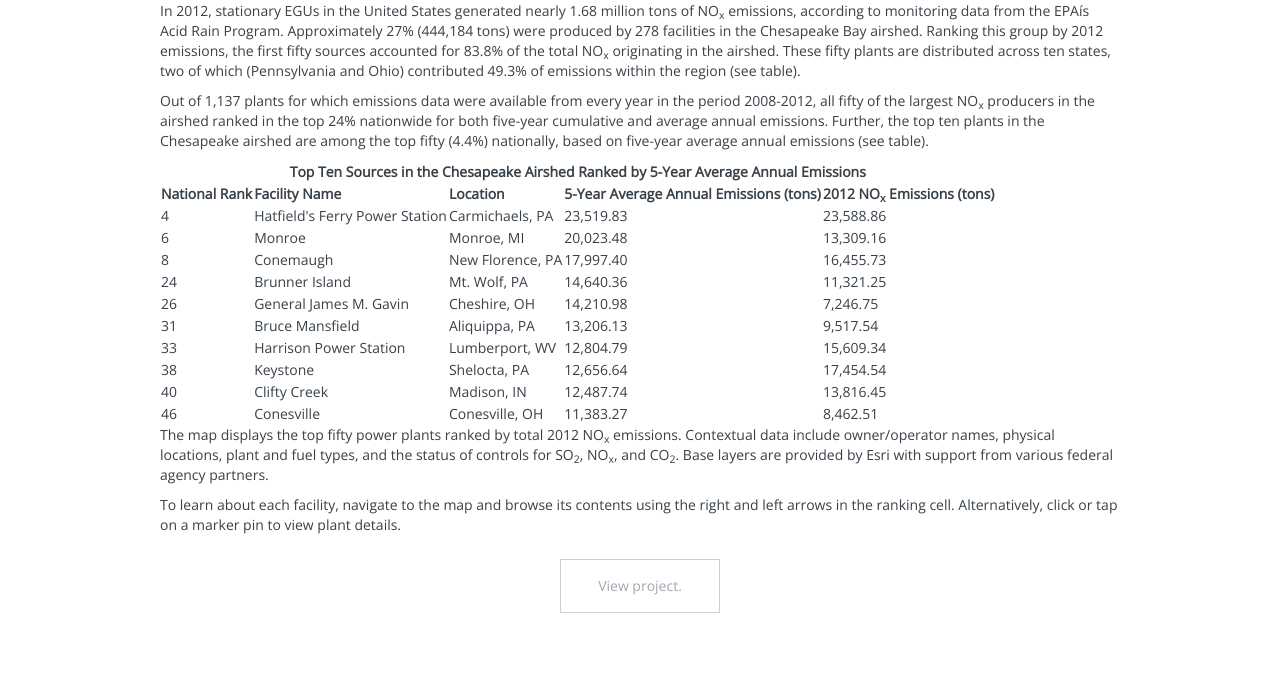
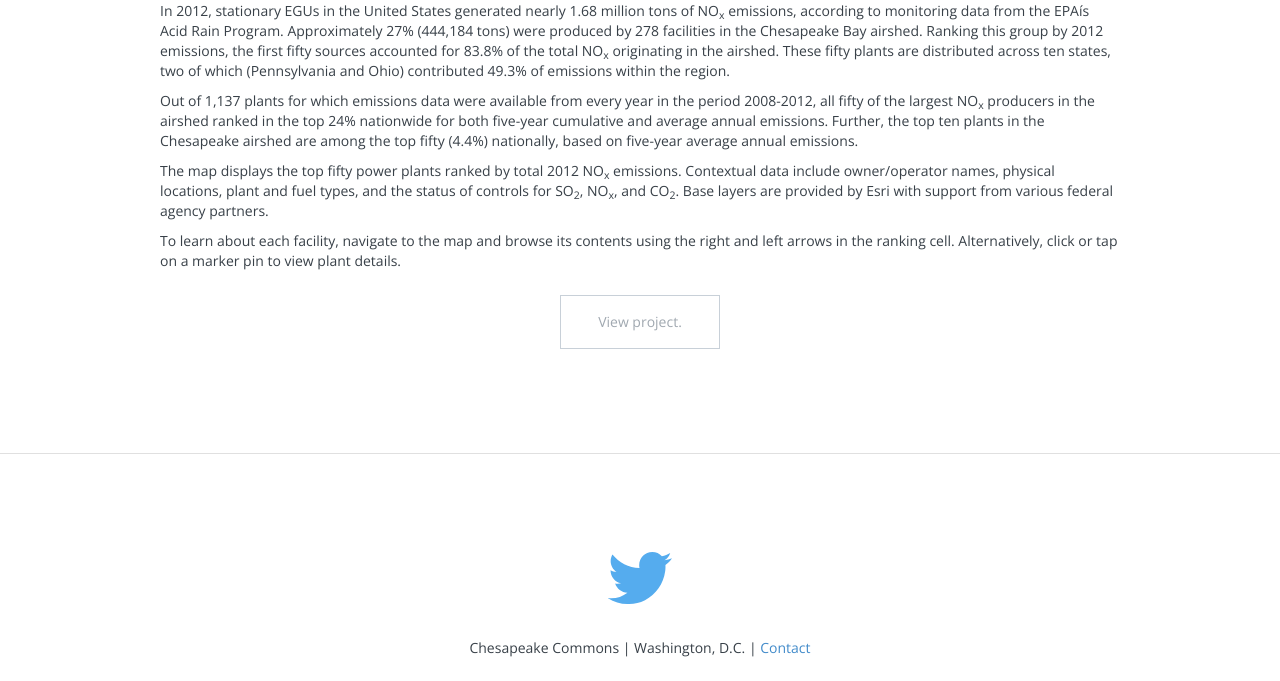
Before and after one commit to brendandm/brendandm.github.io, a Jekyll site: the page built from _posts/2013-11-20-nox-emissions-in-the-bay-airshed.md, in a window 1280 px wide and 900 px high, scrolled down 837 px, cut to the strip 219-900 px from the top of the window. Built offline with Jekyll 4.4.1, drawn with Linux system fonts in a browser that asks for light colours; nearby versions of some CDN libraries; Markdown is read by kramdown in place of the engine named in the settings.

Commit message:
Updated 2013-11-20-nox-emissions-in-the-bay-airshed.md

```diff
--- a/_posts/2013-11-20-nox-emissions-in-the-bay-airshed.md
+++ b/_posts/2013-11-20-nox-emissions-in-the-bay-airshed.md
@@ -15,96 +16,9 @@ Measuring approximately 350,000 square miles, the airshed is roughly five times
 
 <iframe src="http://chesapeakec.maps.arcgis.com/home/webmap/embedViewer.html?webmap=bd788da4c9db4f728129bc82f29b7aa7&amp;extent=-91.2085,32.5221,-62.8418,46.2052&amp;zoom=true" height="600" width="1000" frameborder="0" marginwidth="0" marginheight="0" scrolling="no"></iframe>
 
-In 2012, stationary EGUs in the United States generated nearly 1.68 million tons of NO<sub>x</sub> emissions, according to monitoring data from the EPAís Acid Rain Program. Approximately 27% (444,184 tons) were produced by 278 facilities in the Chesapeake Bay airshed. Ranking this group by 2012 emissions, the first fifty sources accounted for 83.8% of the total NO<sub>x</sub> originating in the airshed. These fifty plants are distributed across ten states, two of which (Pennsylvania and Ohio) contributed 49.3% of emissions within the region (see table).
+In 2012, stationary EGUs in the United States generated nearly 1.68 million tons of NO<sub>x</sub> emissions, according to monitoring data from the EPAís Acid Rain Program. Approximately 27% (444,184 tons) were produced by 278 facilities in the Chesapeake Bay airshed. Ranking this group by 2012 emissions, the first fifty sources accounted for 83.8% of the total NO<sub>x</sub> originating in the airshed. These fifty plants are distributed across ten states, two of which (Pennsylvania and Ohio) contributed 49.3% of emissions within the region.
 
-Out of 1,137 plants for which emissions data were available from every year in the period 2008-2012, all fifty of the largest NO<sub>x</sub> producers in the airshed ranked in the top 24% nationwide for both five-year cumulative and average annual emissions. Further, the top ten plants in the Chesapeake airshed are among the top fifty (4.4%) nationally, based on five-year average annual emissions (see table).
-
-<table class="airstats">
-<thead>
-<tr>
-<th style="text-align: center;" colspan="5">Top Ten Sources in the Chesapeake Airshed Ranked by 5-Year Average Annual Emissions</th>
-</tr>
-<tr class="stripy">
-<th>National Rank</th>
-<th>Facility Name</th>
-<th>Location</th>
-<th>5-Year Average Annual Emissions (tons)</th>
-<th>2012 NO<sub>x</sub> Emissions (tons)</th>
-</tr>
-</thead>
-<tbody>
-<tr>
-<td>4</td>
-<td>Hatfield's Ferry Power Station</td>
-<td>Carmichaels, PA</td>
-<td>23,519.83</td>
-<td>23,588.86</td>
-</tr>
-<tr class="stripy">
-<td>6</td>
-<td>Monroe</td>
-<td>Monroe, MI</td>
-<td>20,023.48</td>
-<td>13,309.16</td>
-</tr>
-<tr>
-<td>8</td>
-<td>Conemaugh</td>
-<td>New Florence, PA</td>
-<td>17,997.40</td>
-<td>16,455.73</td>
-</tr>
-<tr class="stripy">
-<td>24</td>
-<td>Brunner Island</td>
-<td>Mt. Wolf, PA</td>
-<td>14,640.36</td>
-<td>11,321.25</td>
-</tr>
-<tr>
-<td>26</td>
-<td>General James M. Gavin</td>
-<td>Cheshire, OH</td>
-<td>14,210.98</td>
-<td>7,246.75</td>
-</tr>
-<tr class="stripy">
-<td>31</td>
-<td>Bruce Mansfield</td>
-<td>Aliquippa, PA</td>
-<td>13,206.13</td>
-<td>9,517.54</td>
-</tr>
-<tr>
-<td>33</td>
-<td>Harrison Power Station</td>
-<td>Lumberport, WV</td>
-<td>12,804.79</td>
-<td>15,609.34</td>
-</tr>
-<tr class="stripy">
-<td>38</td>
-<td>Keystone</td>
-<td>Shelocta, PA</td>
-<td>12,656.64</td>
-<td>17,454.54</td>
-</tr>
-<tr>
-<td>40</td>
-<td>Clifty Creek</td>
-<td>Madison, IN</td>
-<td>12,487.74</td>
-<td>13,816.45</td>
-</tr>
-<tr class="stripy">
-<td>46</td>
-<td>Conesville</td>
-<td>Conesville, OH</td>
-<td>11,383.27</td>
-<td>8,462.51</td>
-</tr>
-</tbody>
-</table>
+Out of 1,137 plants for which emissions data were available from every year in the period 2008-2012, all fifty of the largest NO<sub>x</sub> producers in the airshed ranked in the top 24% nationwide for both five-year cumulative and average annual emissions. Further, the top ten plants in the Chesapeake airshed are among the top fifty (4.4%) nationally, based on five-year average annual emissions.
 
 The map displays the top fifty power plants ranked by total 2012 NO<sub>x</sub> emissions. Contextual data include owner/operator names, physical locations, plant and fuel types, and the status of controls for SO<sub>2</sub>, NO<sub>x</sub>, and CO<sub>2</sub>. Base layers are provided by Esri with support from various federal agency partners.
 
```
Also changed, not shown: other parts of _posts/2013-11-20-nox-emissions-in-the-bay-airshed.md (+7 -6 lines).
